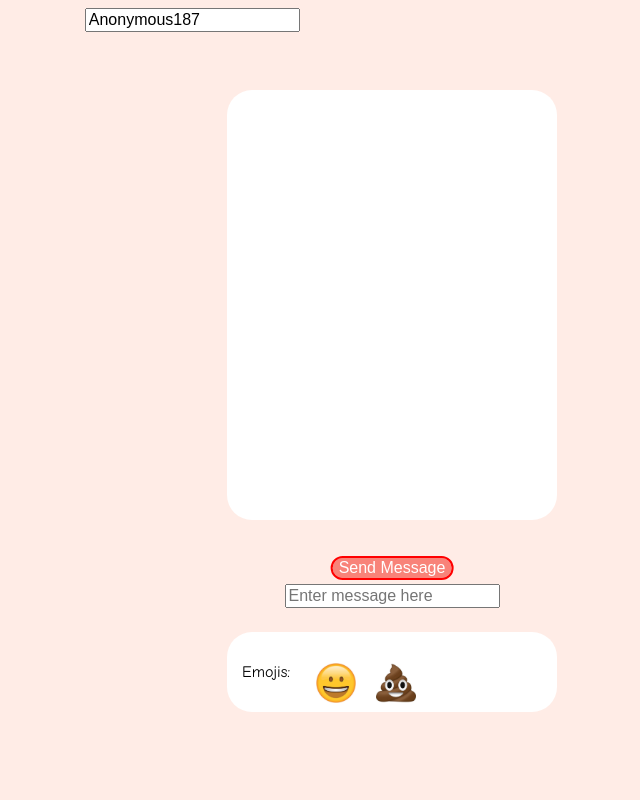
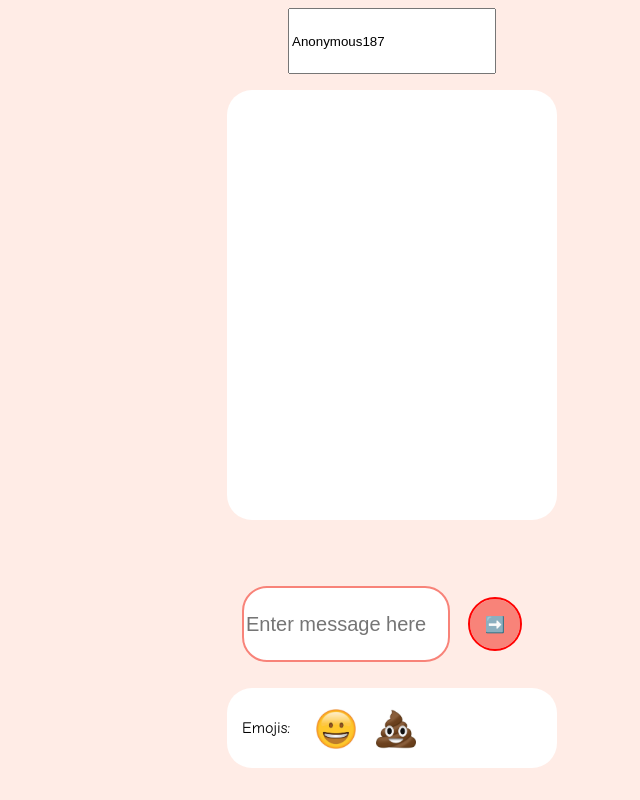
Before and after one commit to Mr-dude67/messenger, a plain HTML site: page index.html in a window 1280 px wide. Shown: the whole page, without its empty margins (248-888 px from the left). Drawn offline with Linux system fonts and the light colour scheme.

Commit message:
replacing/adding new index.html, style.css and script.js
mainly QOL changes and removing being able to say empty messages

```diff
--- a/index.html
+++ b/index.html
@@ -11,13 +11,14 @@
 
 	<div id="cursor"></div>
 
-	<input placeholder="Username" style="cursor: none; position: absolute; left: 26vw; font-size: 16px;" id="username"></input>
+	<input placeholder="Username" style="cursor: none; position: absolute; left: 50%; transform: translateX(-50%); width: 200px; height: 60px;" id="username"></input>
 
 	<div id="message-box"></div>
-	<button onclick="input_msg()" class="button">Send Message</button>
 
-	<input id="input" style="cursor: none; position: relative; top: 72vh; font-size: 16px;" placeholder="Enter message here"></input>
-
+	<div id="message-div">
+		<input id="input" placeholder="Enter message here"></input>
+		<button onclick="input_msg()" class="button">➡️</button>
+	</div>
 
 	<div id="emoji-box">
 		<p>Emojis:</p>
--- a/script.js
+++ b/script.js
@@ -34,7 +34,9 @@ userName.addEventListener('input', (event) => {
 let msg_count = 0;
 
 function input_msg() {
-	service.send(userName.value + ': ' + input.value);
+	if (input.value.trim()) {
+		service.send(userName.value + ': ' + input.value);
+	}
 	input.value = '';
 };
 
@@ -62,6 +64,15 @@ service.onmessage = (msg) => {
 };
 
 
+// pressing enter to send a message
+
+input.addEventListener("keydown", (e) => {
+	if (event.key === "Enter") {
+		input_msg()
+	}
+});
+
+
 // Emoji system
 
 const emojiBox = document.getElementById("emoji-box");
--- a/style.css
+++ b/style.css
@@ -35,32 +35,61 @@ html, body {
 
 .button {
 
-	display: inline-box;
-	align-items: center;
-	justify-items: center;
-	gap: 20px;
+	position: relative;
 
 	background-color: #F88379;
 	border: none;
 	color: white;
+
+	width: 50px;
+	height: 50px;
+
 	font-size: 16px;
-
-	position: absolute;
-	left: 50%;
-	top: 71vh;
-	border-radius: 25px;
+	border-radius: 100%;
 	outline: 2px solid red;
 
-	transform: translate(-50%, -50%) scale(1);
+	transform: translate(-0%, -0%) scale(1);
 	transition: transform 0.2s ease-in-out 0.1s;
 
 }
 
-.button:active {
+.button:hover {
 
-	transform: translate(-50%, -50%) scale(1.03);
+	transform: translate(-0%, -0%) scale(1.05);
 
 	transition: transform 0.1s ease-in-out 0s;
+
+}
+
+#input {
+
+	cursor: none;
+	position: relative;
+
+	width: 200px;
+	height: 70px;
+
+	font-size: 20px;
+	border-radius: 25px;
+	border: 2px solid #F88379;
+
+}
+
+#message-div {
+
+	display: flex;
+	position: absolute;
+
+	gap: 20px;
+	align-items: center;
+
+	width: 300px;
+	height: 130px;
+
+	left: 50%;
+	top: 78vh;
+
+	transform: translate(-50%, -50%);
 
 }
 
@@ -92,14 +121,13 @@ html, body {
 	height: 50px;
 	width: 300px;
 
+	align-items: center;
+
 	padding: 15px;
 	gap: 20px;
 
-	text-align: left;
-	white-space: pre-line;
-
 	left: 50%;
-	top: 80vh;
+	top: 90vh;
 
 	background-color: white;
 	border-radius: 25px;
```
